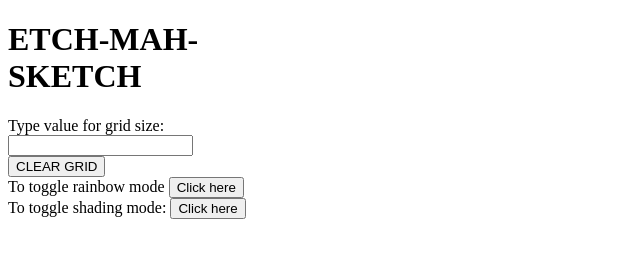
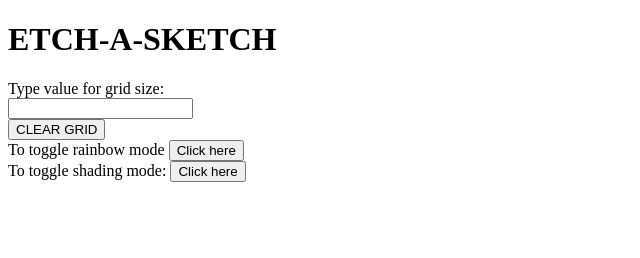
Before and after one commit to acchang/Etch-a-Sketch, a plain HTML site: page index.html in a window 1280 px wide. Shown: the whole page, without its empty margins (0-640 px from the left). Drawn offline with Linux system fonts and the light colour scheme.

Commit message:
Update and rename indexy.html to index.html

```diff
--- a/indexy.html
+++ b/index.html
@@ -2,7 +2,7 @@
 <html lang="en">
 <head>
     <meta charset="UTF-8" />
-    <title>Etch-My-Sketch</title>
+    <title>Etch-A-Sketch</title>
 <link rel="stylesheet" href="style.css">
 </head>
 <script src="script.js"></script>
@@ -13,7 +13,7 @@
 </div>
 
 <div class="page" >
-    <h1>ETCH-MAH-SKETCH</h1>
+    <h1>ETCH-A-SKETCH</h1>
     <label for="quantity">Type value for grid size:</label>
     <br>
     <input type="number" id="quantity" name="quantity" />
```
